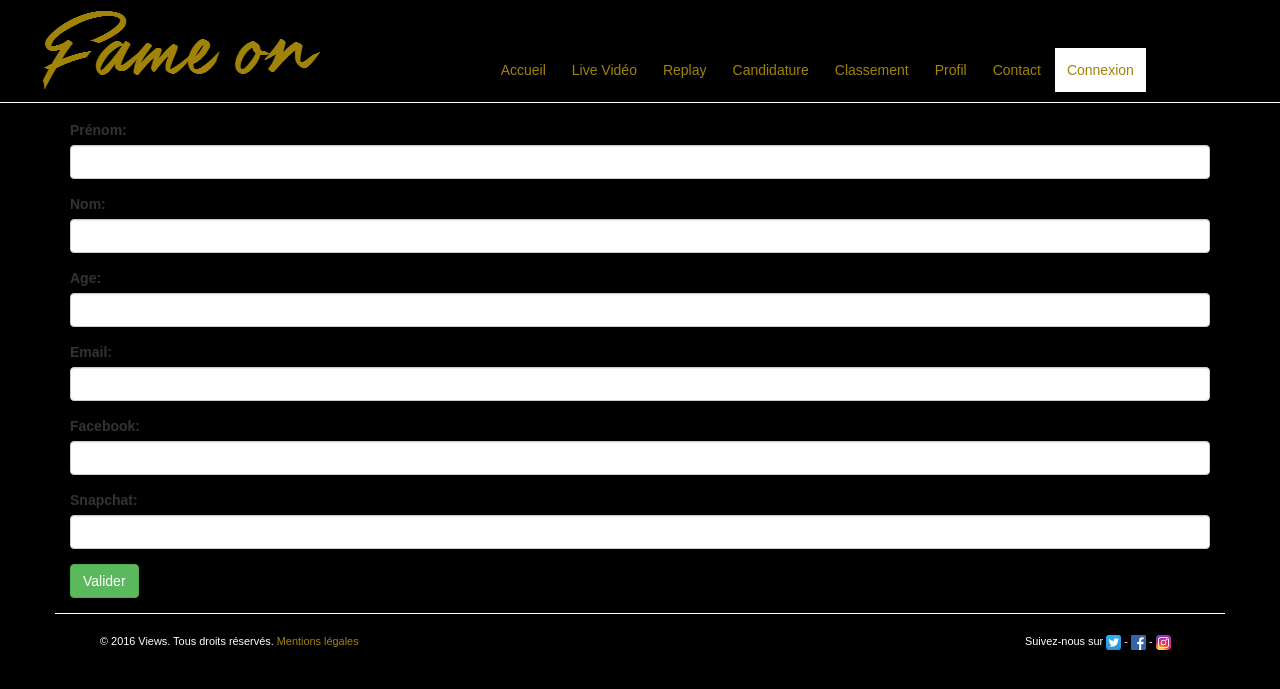
After one commit to LeaklessGfy/iesa_views, a PHP site: template www/views/profil.php in a window 1280 px wide. The commit adds this page. Shown: the top 689 px of the page. Run offline with PHP 8.4, Linux system fonts and the light colour scheme; the template is opened without the code that fills it, so the values that code supplies are empty.

Commit message:
Profil and put methods

```diff
--- a/api/app.js
+++ b/api/app.js
@@ -11,6 +11,7 @@ var entryPoint = "/api/1/";
 server.get('/users', controllers.users.getCollection);
 server.get('/users/:id', controllers.users.getItem);
 server.post('/users', controllers.users.postItem);
+server.put('/users/:id', controllers.users.putItem);
 
 server.get('/swipes', controllers.swipes.getCollection);
 server.get('/swipes/:id', controllers.swipes.getItem);
--- /dev/null
+++ b/www/views/profil.php
@@ -0,0 +1,56 @@
+<?php
+
+?>
+<!DOCTYPE html>
+<html>
+<head>
+	<title></title>
+</head>
+<body class="container">
+	<?php include("header.php"); ?>
+
+	<div style="margin-top: 120px"></div>
+
+	<div class="row">
+		<div class="col-md-12">
+			<form class="form" method="POST">
+				<div class="form-group">
+					<label for="name">Prénom: </label>
+					<input type="text" class="form-control" id="name" name="user[name]" value="<?php echo $user['name'] ?>">
+				</div>
+
+				<div class="form-group">
+					<label for="lastname">Nom: </label>
+					<input type="text" class="form-control" id="lastname" name="user[lastname]" value="<?php echo $user['lastname'] ?>">
+				</div>
+
+				<div class="form-group">
+					<label for="age">Age: </label>
+					<input type="text" class="form-control" id="age" name="user[age]" value="<?php echo $user['age'] ?>">
+				</div>
+
+				<div class="form-group">
+					<label for="email">Email: </label>
+					<input type="text" class="form-control" id="email" name="user[email]" value="<?php echo $user['email'] ?>">
+				</div>
+
+				<div class="form-group">
+					<label for="facebook">Facebook: </label>
+					<input type="text" class="form-control" id="facebook" name="user[id_facebook]" value="<?php echo $user['facebook'] ?>">
+				</div>
+
+				<div class="form-group">
+					<label for="snapchat">Snapchat: </label>
+					<input type="text" class="form-control" id="snapchat" name="user[id_snapchat]" value="<?php echo $user['snapchat'] ?>">
+				</div>
+
+				<div class="form-group">
+					<input type="submit" class="btn btn-success" value="Valider">
+				</div>
+			</form>
+		</div>
+	</div>
+
+	<?php include("footer.php"); ?>
+</body>
+</html>
```
Also changed, not shown: api/src/controllers.js (+10 -0 lines), www/core/Controller/Controller.php (+32 -6 lines), www/core/Endpoint/ApiCaller.php (+18 -3 lines), www/index.php (+21 -0 lines), www/views/index.php (+2 -5 lines).
